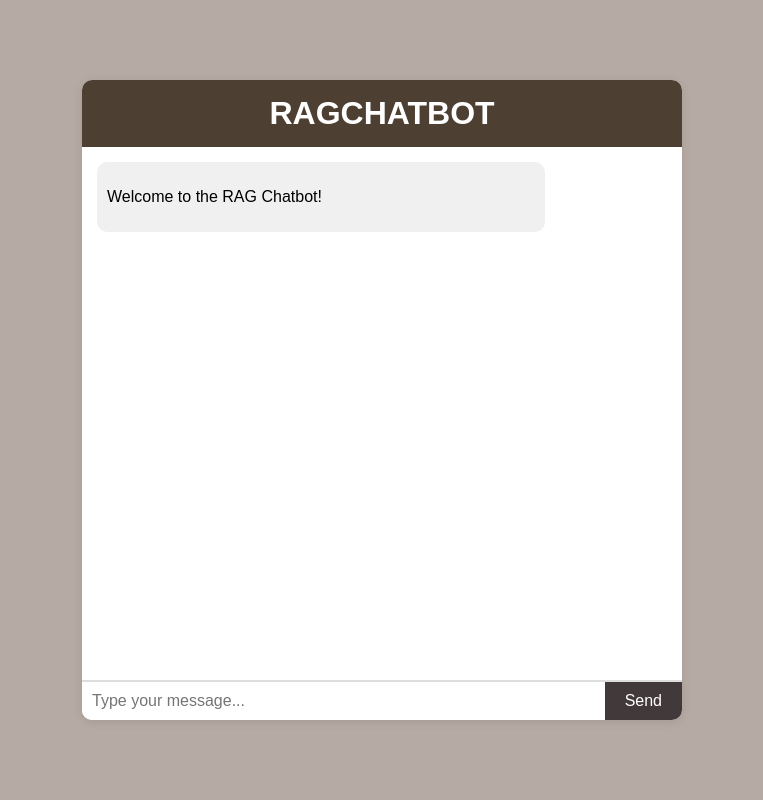
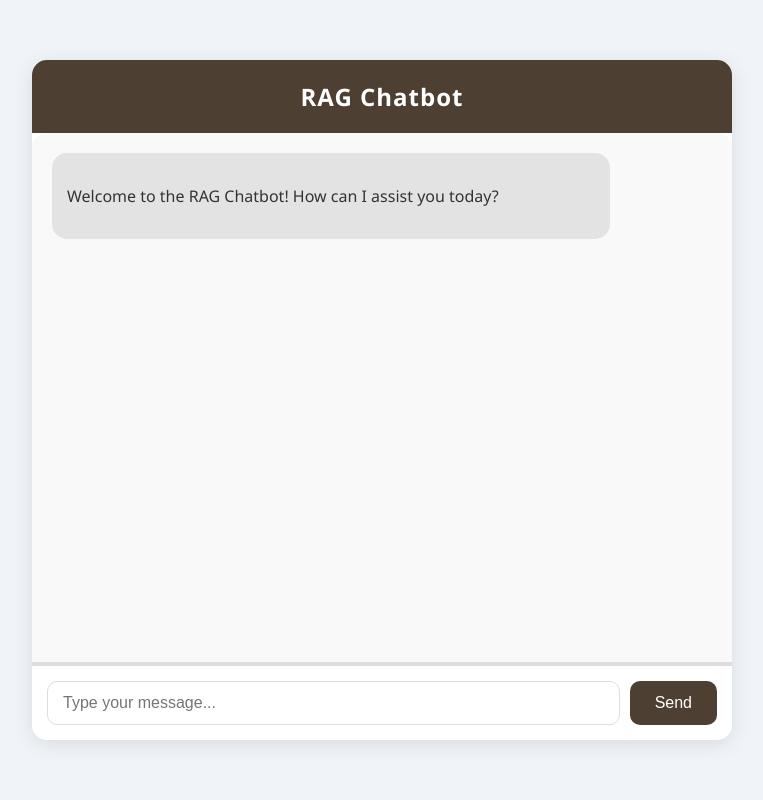
Before and after one commit to Sharafunneesa-pp/ragchatbot-assist, a Flask app: page / in a window 1280 px wide. Shown: the whole page, without its empty margins (258-1021 px from the left). Run offline with Flask 3, Linux system fonts and the light colour scheme.

Commit message:
modified frontend

```diff
--- a/templates/ragchat.html
+++ b/templates/ragchat.html
@@ -3,13 +3,12 @@
 <head>
     <meta charset="UTF-8">
     <meta name="viewport" content="width=device-width, initial-scale=1.0">
-    <title>Chatbot</title>
-    <link rel="stylesheet" type="text/css" href="{{ url_for('static', filename='styles.css') }}">
+    <title>RAG Chatbot</title>
     <script src="https://ajax.googleapis.com/ajax/libs/jquery/3.6.0/jquery.min.js"></script>
     <style>
         body {
-            background-color: #b6aba4;
-            font-family: Arial, sans-serif;
+            background-color: #f0f4f8;
+            font-family: 'Segoe UI', Tahoma, Geneva, Verdana, sans-serif;
             display: flex;
             justify-content: center;
             align-items: center;
@@ -18,67 +17,113 @@
         }
         #container {
             background-color: #ffffff;
-            border-radius: 10px;
-            box-shadow: 0 2px 10px rgba(0, 0, 0, 0.1);
+            border-radius: 15px;
+            box-shadow: 0 4px 20px rgba(0, 0, 0, 0.1);
             width: 100%;
-            max-width: 600px;
+            max-width: 700px;
             overflow: hidden;
             display: flex;
             flex-direction: column;
-            height: 80vh;
+            height: 85vh;
+            animation: fadeIn 1s ease;
         }
         h1 {
             text-align: center;
             background-color: #4d3f32;
             color: white;
             margin: 0;
-            padding: 15px 0;
+            padding: 20px 0;
+            font-size: 24px;
+            letter-spacing: 1px;
         }
         #chat_log {
             flex: 1;
-            padding: 15px;
+            padding: 20px;
             overflow-y: auto;
-            border-bottom: 1px solid #ddd;
+            border-bottom: 2px solid #ddd;
+            background-color: #f9f9f9;
+            border-top-left-radius: 15px;
+            border-top-right-radius: 15px;
         }
         .message {
-            margin-bottom: 10px;
-            padding: 10px;
-            border-radius: 10px;
-            max-width: 75%;
+            margin-bottom: 15px;
+            padding: 15px;
+            border-radius: 15px;
+            max-width: 80%;
+            font-size: 16px;
+            line-height: 1.5;
         }
         .user-message {
             background-color: #dcf8c6;
             align-self: flex-end;
         }
         .bot-message {
-            background-color: #f1f0f0;
+            background-color: #e3e3e3;
             align-self: flex-start;
+            color: #333;
         }
         #chat_form {
             display: flex;
-            border-top: 1px solid #ddd;
+            padding: 15px;
+            border-top: 2px solid #ddd;
+            background-color: #fff;
+            border-bottom-left-radius: 15px;
+            border-bottom-right-radius: 15px;
         }
         #user_input {
             flex: 1;
-            border: none;
-            padding: 10px;
+            border: 1px solid #ddd;
+            padding: 12px 15px;
             font-size: 16px;
-            border-radius: 0;
+            border-radius: 10px;
+            margin-right: 10px;
+            outline: none;
+            transition: border-color 0.3s ease;
         }
         #user_input:focus {
-            outline: none;
+            border-color: #4d3f32;
         }
         button[type="submit"] {
-            background-color: #42393b;
+            background-color: #4d3f32;
             color: white;
             border: none;
-            padding: 10px 20px;
+            padding: 12px 25px;
             cursor: pointer;
             font-size: 16px;
-            border-radius: 0;
+            border-radius: 10px;
+            transition: background-color 0.3s ease;
         }
         button[type="submit"]:hover {
-            background-color: #45a049;
+            background-color: #42393b;
+        }
+
+        /* Add smooth fade-in effect */
+        @keyframes fadeIn {
+            from { opacity: 0; }
+            to { opacity: 1; }
+        }
+
+        /* Mobile responsiveness */
+        @media (max-width: 600px) {
+            #container {
+                width: 95%;
+                height: 90vh;
+            }
+            h1 {
+                font-size: 22px;
+                padding: 15px 0;
+            }
+            .message {
+                max-width: 90%;
+            }
+            #user_input {
+                font-size: 14px;
+                padding: 10px;
+            }
+            button[type="submit"] {
+                font-size: 14px;
+                padding: 10px 20px;
+            }
         }
     </style>
     <script>
@@ -104,7 +149,7 @@
             }
 
             function sendMessage(message) {
-                addMessage('bot', 'Bot is typing...');
+                addMessage('bot', 'RAGChat is typing...');
                 $.ajax({
                     type: 'POST',
                     url: '/chat',
@@ -112,6 +157,10 @@
                     success: function (response) {
                         $('.bot-message').last().remove();
                         addMessage('bot', response.response);
+                        // Add sources to the chat
+                        if (response.sources && response.sources.length > 0) {
+                            addMessage('bot', 'Sources: ' + response.sources.join(', '));
+                        }
                     },
                     error: function () {
                         $('.bot-message').last().remove();
@@ -124,10 +173,10 @@
 </head>
 <body>
     <div id="container">
-        <h1>RAGCHATBOT</h1>
+        <h1>RAG Chatbot</h1>
         <div id="chat_log">
             <div class="message bot-message">
-                <p>Welcome to the RAG Chatbot!</p>
+                <p>Welcome to the RAG Chatbot! How can I assist you today?</p>
             </div>
         </div>
         <form id="chat_form" method="post">
```
